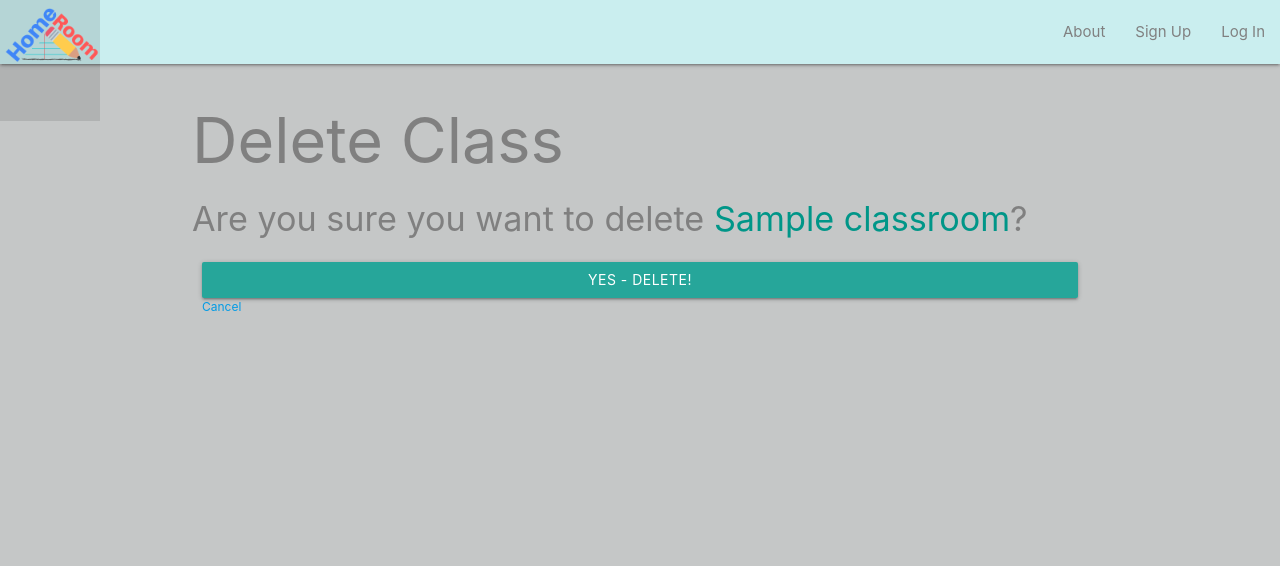
After one commit to MarcialBot/HomeRoom, a Django app: page /classrooms/1/delete/ in a window 1280 px wide. The commit adds this page. Shown: the top 566 px of the page. Run offline with Django 3.2, Linux system fonts and the light colour scheme; tables that the repository leaves empty hold one stand-in row (values such as "Sample post").

Commit message:
fixes classroom view functionality

```diff
--- a/main_app/models.py
+++ b/main_app/models.py
@@ -36,7 +36,7 @@ class Classroom(models.Model):
         return f" Username: {self.user} | Subject: {self.subject}"
 
     def get_absolute_url(self):
-        return reverse('detail', kwags={'classroom_id': self.id})
+        return reverse('classroom_detail', kwargs={'classroom_id': self.id})
 
 
 class Assignment(models.Model):
--- a/main_app/templates/classroom/classroom-list.html
+++ b/main_app/templates/classroom/classroom-list.html
@@ -12,6 +12,7 @@
         <a href="{% url 'classroom_detail' classroom.id %}">
             <div class="card-content">
                 <span class="card-title">{{ classroom.subject }}</span>
+                <p>Description: {{ classroom.description }}</p>
                 <!-- still need to add list of students here -->
             </div>
         </a>
--- /dev/null
+++ b/main_app/templates/main_app/classroom_confirm_delete.html
@@ -0,0 +1,19 @@
+{% extends 'base.html' %}
+
+{% block content %}
+
+<!-- Page should only be seen if user is an admin
+    Delete should delete class from class list
+    Cancel should link back to class-list.html  -->
+
+<h1>Delete Class</h1>
+
+<h4>Are you sure you want to delete <span class="teal-text">{{ object.subject }}</span>?</h4>
+
+<form action="" method="POST">
+    {% csrf_token %}
+    <input type="submit" value="Yes - Delete!" class="btn">
+    <a href="{% url 'classroom_detail' classroom.id %}">Cancel</a>
+</form>
+
+{% endblock %}
--- a/main_app/urls.py
+++ b/main_app/urls.py
@@ -9,6 +9,8 @@ urlpatterns = [
          views.classrooms_detail, name='classroom_detail'),
     path('classrooms/create/', views.ClassroomCreate.as_view(),
          name='classrooms_create'),
+     path('classrooms/<int:pk>/update/', views.ClassroomUpdate.as_view(), name='classrooms_update'),
+     path('classrooms/<int:pk>/delete/', views.ClassroomDelete.as_view(), name='classrooms_delete'),
     path('assignments/create/', views.AssignmentCreate.as_view(),
          name='assignments_create'),
     path('assignments/', views.AssignmentList.as_view(), name='assignments_index'),
--- a/main_app/views.py
+++ b/main_app/views.py
@@ -1,6 +1,6 @@
 from django.shortcuts import render, redirect
 from django.views.generic.edit import CreateView, UpdateView, DeleteView
-from django.views.generic import ListView, DetailView
+from django.views.generic import ListView
 
 from .models import Classroom, Assignment
 from .forms import ProfileForm
@@ -26,10 +26,10 @@ def classroom_index(request):
     return render(request, 'classroom/classroom-list.html', {'classrooms': classrooms})
 
 def classrooms_detail(request, classroom_id):
-    classroom = Classroom.get(id=classroom_id)
-    return render(request, 'classroom/detail.html', {
+    classroom = Classroom.objects.get(id=classroom_id)
+    return render(request, 'classroom/classroom-detail.html', {
         'classroom': classroom
-    })
+        })
 
 
 def signup(request):
@@ -62,9 +62,13 @@ class ClassroomCreate(CreateView):
         form.instance.user = self.request.user
         return super().form_valid(form)
 
-class ClassroomList(ListView):
+class ClassroomUpdate(UpdateView):
     model = Classroom
+    fields = ['subject', 'description']
 
+class ClassroomDelete(DeleteView):
+    model = Classroom
+    success_url = '/classrooms/'
 
 class AssignmentCreate(CreateView):
     model = Assignment
```
Also changed, not shown: main_app/templates/classroom/class-confirm-delete.html (deleted, +0 -18 lines), main_app/templates/classroom/classroom-detail.html (+6 -21 lines).
